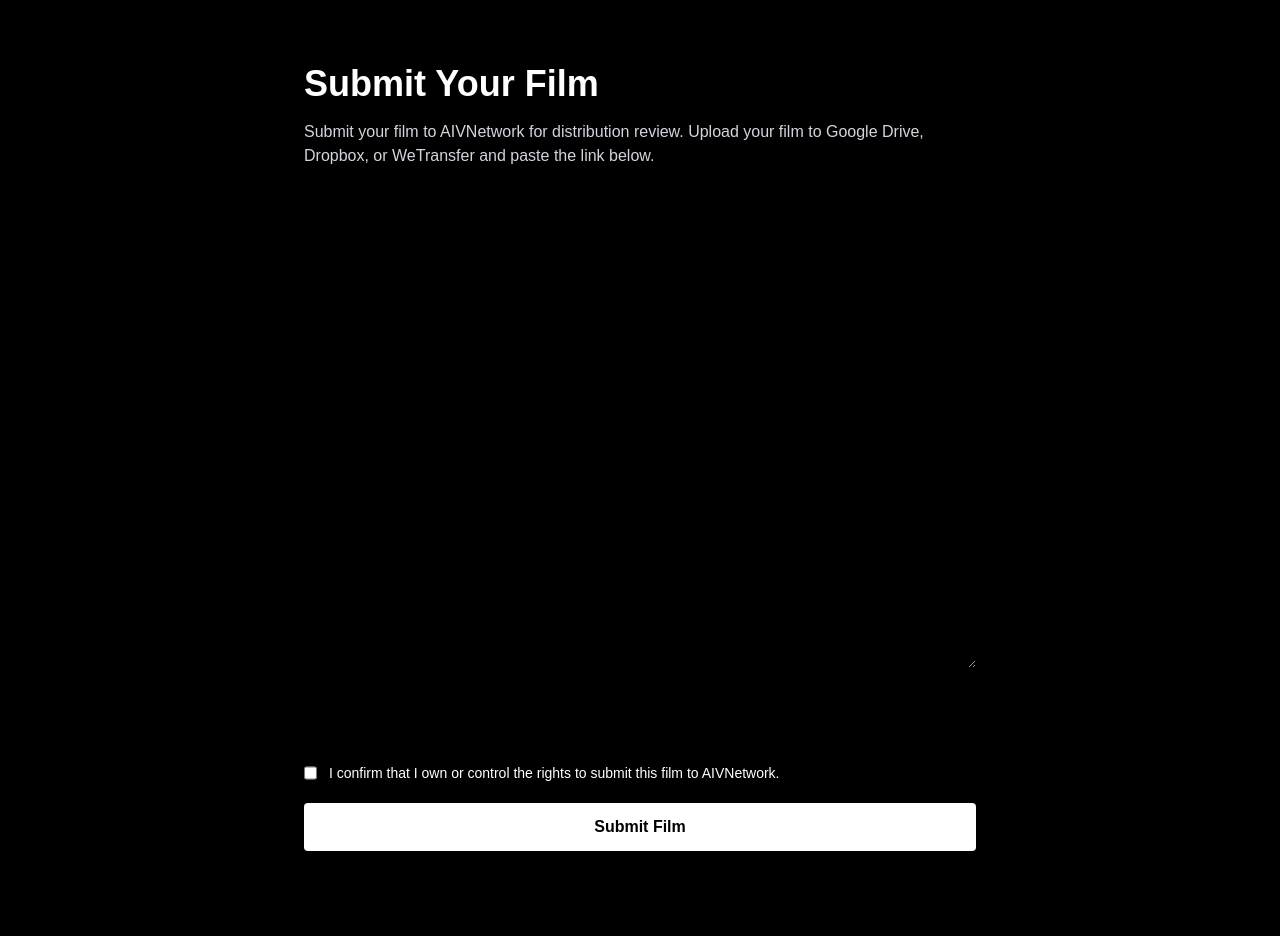
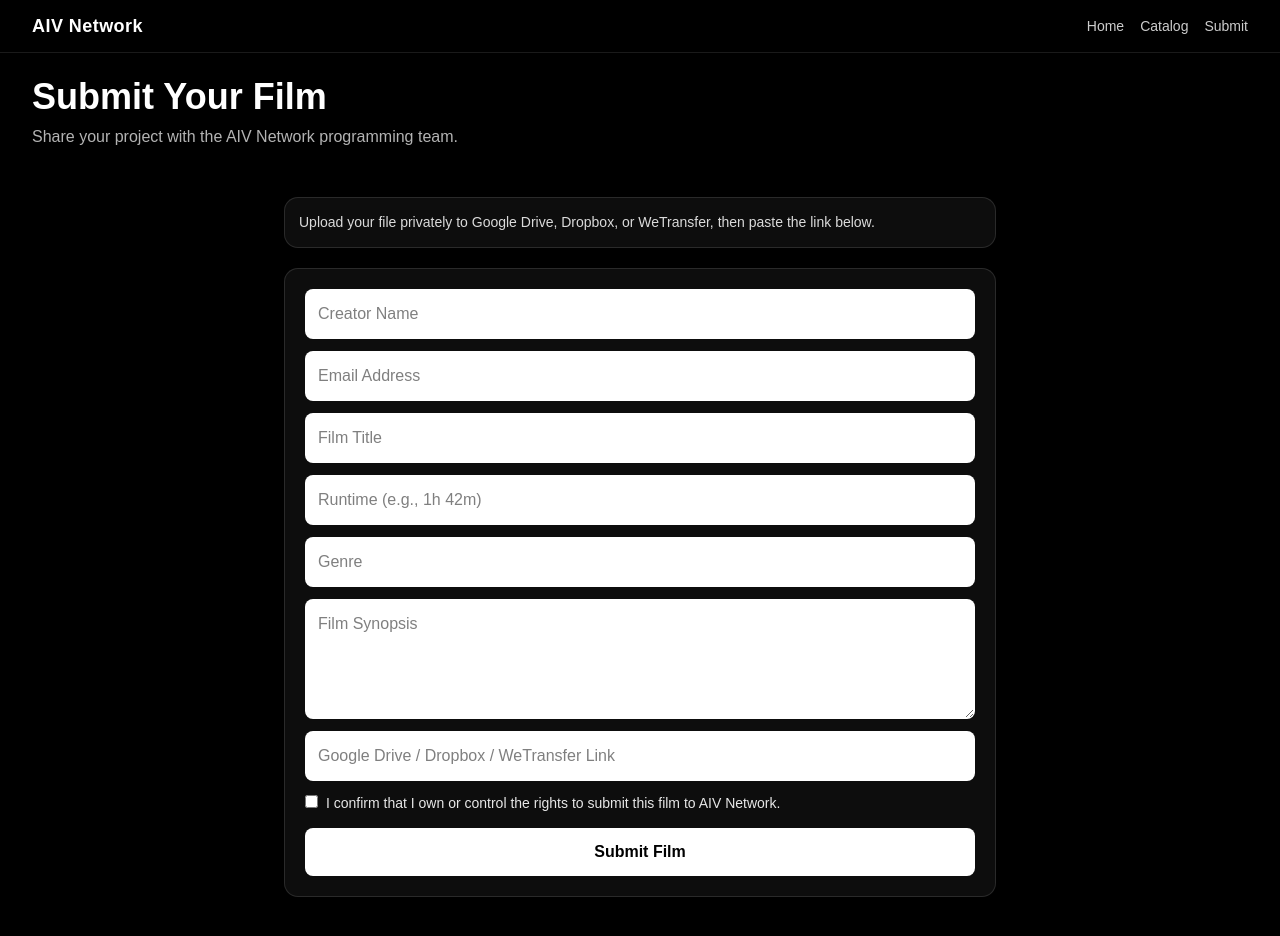
Before and after one commit to quallsl/aiv-network, a Next.js app: page /submit in a window 1280 px wide. Shown: the top 936 px of the page. Before the commit the page ends 915 px from the top, so only its background shows below. Built offline with nearby package versions, Linux system fonts and the light colour scheme.

Commit message:
Fix submission form layout and return actionable API errors

```diff
--- a/app/api/submit-film/route.js
+++ b/app/api/submit-film/route.js
@@ -8,7 +8,7 @@
     if (!resendApiKey) {
       console.error("Missing RESEND_API_KEY");
       return NextResponse.json(
-        { success: false, message: "Missing email configuration" },
+        { success: false, message: "Submission service is not configured yet. Please add RESEND_API_KEY." },
         { status: 500 }
       );
     }
--- a/app/catalog/page.tsx
+++ b/app/catalog/page.tsx
@@ -1,4 +1,7 @@
 export const dynamic = "force-dynamic";
+
+import { headers } from "next/headers";
+import PageShell from "../components/PageShell";
 
 type Film = {
   id: string;
@@ -13,8 +16,20 @@
   items: Film[];
 };
 
+function getBaseUrl() {
+  const vercelUrl = process.env.VERCEL_URL;
+  if (vercelUrl) return `https://${vercelUrl}`;
+
+  const h = headers();
+  const host = h.get("host");
+  const protocol = host?.includes("localhost") ? "http" : "https";
+  if (host) return `${protocol}://${host}`;
+
+  return "http://localhost:3000";
+}
+
 async function getData() {
-  const res = await fetch("http://localhost:3000/api/films", {
+  const res = await fetch(`${getBaseUrl()}/api/films`, {
     cache: "no-store",
   });
 
@@ -36,18 +51,13 @@
   const cloudName: string = data.cloudinaryCloudName ?? "";
 
   return (
-    <main style={{ padding: 24 }}>
-      {/* EXISTING HERO / FEATURED CONTENT STAYS ABOVE */}
-
-      <h2 style={{ fontSize: 22, fontWeight: 700, marginTop: 32 }}>
-        Catalog
-      </h2>
+    <PageShell title="Catalog" subtitle="Explore curated AI films and originals.">
+      <main style={{ padding: 24, paddingTop: 0 }}>
+        <h2 style={{ fontSize: 22, fontWeight: 700, marginTop: 32 }}>Catalog</h2>
 
         {rows.map((row) => (
           <section key={row.id} style={{ marginTop: 28 }}>
-          <h3 style={{ fontSize: 18, fontWeight: 700, marginBottom: 12 }}>
-            {row.title}
-          </h3>
+            <h3 style={{ fontSize: 18, fontWeight: 700, marginBottom: 12 }}>{row.title}</h3>
 
             <div
               style={{
@@ -125,5 +135,6 @@
           </section>
         ))}
       </main>
+    </PageShell>
   );
 }
--- /dev/null
+++ b/app/components/PageShell.js
@@ -0,0 +1,25 @@
+import Link from "next/link";
+
+export default function PageShell({ title = "AIV Network", subtitle = "AI film streaming & creator platform", children }) {
+  return (
+    <main className="min-h-screen bg-black text-white">
+      <header className="sticky top-0 z-20 border-b border-white/10 bg-black/85 backdrop-blur">
+        <div className="mx-auto flex w-full max-w-7xl items-center justify-between px-4 py-3 md:px-8">
+          <Link href="/" className="text-lg font-bold tracking-wide">AIV Network</Link>
+          <nav className="flex items-center gap-4 text-sm text-white/80">
+            <Link href="/" className="hover:text-white">Home</Link>
+            <Link href="/catalog" className="hover:text-white">Catalog</Link>
+            <Link href="/submit" className="hover:text-white">Submit</Link>
+          </nav>
+        </div>
+      </header>
+
+      <section className="mx-auto w-full max-w-7xl px-4 pb-12 pt-6 md:px-8">
+        <h1 className="text-3xl font-bold md:text-4xl">{title}</h1>
+        {subtitle ? <p className="mt-2 max-w-3xl text-white/70">{subtitle}</p> : null}
+      </section>
+
+      {children}
+    </main>
+  );
+}
--- a/app/page.js
+++ b/app/page.js
@@ -187,7 +187,16 @@
   };
 
   return (
-    <main style={{ background: "black", color: "white", minHeight: "100vh" }}>
+        <main style={{ background: "black", color: "white", minHeight: "100vh" }}>
+      <header style={{ position: "fixed", top: 0, left: 0, right: 0, zIndex: 20, borderBottom: "1px solid rgba(255,255,255,0.12)", background: "rgba(0,0,0,0.6)", backdropFilter: "blur(8px)" }}>
+        <div style={{ display: "flex", alignItems: "center", justifyContent: "space-between", padding: "12px 24px" }}>
+          <div style={{ fontWeight: 800, letterSpacing: ".04em" }}>AIV Network</div>
+          <div style={{ display: "flex", gap: 14 }}>
+            <Link href="/catalog" style={{ color: "white", opacity: 0.85 }}>Catalog</Link>
+            <Link href="/submit" style={{ color: "white", opacity: 0.85 }}>Submit</Link>
+          </div>
+        </div>
+      </header>
       <section style={{ position: "relative", height: "92vh", overflow: "hidden" }}>
         {trailerUrl ? (
           <video
--- a/app/submit/page.jsx
+++ b/app/submit/page.jsx
@@ -1,17 +1,33 @@
 "use client";
 
 import { useState } from "react";
+import PageShell from "../components/PageShell";
+
+const initialState = { kind: "idle", message: "" };
+const fieldStyle = {
+  width: "100%",
+  display: "block",
+  padding: "12px",
+  borderRadius: 8,
+  border: "1px solid rgba(255,255,255,0.18)",
+  background: "#fff",
+  color: "#000",
+  marginBottom: 12,
+};
 
 export default function SubmitPage() {
-  const [status, setStatus] = useState("");
+  const [status, setStatus] = useState(initialState);
+  const [submitting, setSubmitting] = useState(false);
 
   async function handleSubmit(e) {
     e.preventDefault();
-    setStatus("Submitting...");
+    setSubmitting(true);
+    setStatus({ kind: "info", message: "Submitting your film..." });
 
     const formData = new FormData(e.currentTarget);
     const data = Object.fromEntries(formData.entries());
 
+    try {
       const res = await fetch("/api/submit-film", {
         method: "POST",
         headers: {
@@ -20,46 +36,56 @@
         body: JSON.stringify(data),
       });
 
+      const payload = await res.json().catch(() => ({}));
+
       if (res.ok) {
-      setStatus("Your film has been submitted to AIVNetwork.");
+        setStatus({ kind: "success", message: "Thanks! Your film was submitted to AIV Network for review." });
         e.currentTarget.reset();
       } else {
-      setStatus("Something went wrong. Please try again.");
+        setStatus({ kind: "error", message: payload.message || "Submission failed. Please verify your info and try again." });
+      }
+    } catch {
+      setStatus({ kind: "error", message: "Network error while submitting. Please try again in a minute." });
+    } finally {
+      setSubmitting(false);
     }
   }
 
   return (
-    <main className="min-h-screen bg-black text-white px-6 py-16">
-      <div className="max-w-2xl mx-auto">
-        <h1 className="text-4xl font-bold mb-4">Submit Your Film</h1>
+    <PageShell title="Submit Your Film" subtitle="Share your project with the AIV Network programming team.">
+      <section style={{ margin: "0 auto", width: "100%", maxWidth: 760, padding: "0 24px 64px" }}>
+        <div style={{ marginBottom: 20, borderRadius: 14, border: "1px solid rgba(255,255,255,0.12)", background: "rgba(255,255,255,0.05)", padding: 14, color: "rgba(255,255,255,0.85)", fontSize: 14 }}>
+          Upload your file privately to Google Drive, Dropbox, or WeTransfer, then paste the link below.
+        </div>
 
-        <p className="text-gray-300 mb-8">
-          Submit your film to AIVNetwork for distribution review. Upload your film to Google Drive, Dropbox, or WeTransfer and paste the link below.
-        </p>
+        <form onSubmit={handleSubmit} style={{ borderRadius: 14, border: "1px solid rgba(255,255,255,0.12)", background: "rgba(255,255,255,0.05)", padding: 20 }}>
+          <input name="creatorName" required placeholder="Creator Name" style={fieldStyle} />
+          <input name="email" type="email" required placeholder="Email Address" style={fieldStyle} />
+          <input name="filmTitle" required placeholder="Film Title" style={fieldStyle} />
+          <input name="runtime" required placeholder="Runtime (e.g., 1h 42m)" style={fieldStyle} />
+          <input name="genre" placeholder="Genre" style={fieldStyle} />
+          <textarea name="synopsis" required placeholder="Film Synopsis" style={{ ...fieldStyle, minHeight: 120 }} />
+          <input name="videoLink" type="url" required placeholder="Google Drive / Dropbox / WeTransfer Link" style={fieldStyle} />
 
-        <form onSubmit={handleSubmit} className="space-y-5">
-          <input name="creatorName" required placeholder="Creator Name" className="w-full p-3 rounded text-black" />
-          <input name="email" type="email" required placeholder="Email Address" className="w-full p-3 rounded text-black" />
-          <input name="filmTitle" required placeholder="Film Title" className="w-full p-3 rounded text-black" />
-          <input name="runtime" required placeholder="Runtime" className="w-full p-3 rounded text-black" />
-          <input name="genre" placeholder="Genre" className="w-full p-3 rounded text-black" />
-
-          <textarea name="synopsis" required placeholder="Film Synopsis" className="w-full p-3 rounded text-black h-32" />
-
-          <input name="videoLink" type="url" required placeholder="Google Drive / Dropbox / WeTransfer Link" className="w-full p-3 rounded text-black" />
-
-          <label className="flex gap-3 text-sm text-gray-303">
-            <input type="checkbox" name="rightsConfirmed" required />
-            I confirm that I own or control the rights to submit this film to AIVNetwork.
+          <label style={{ display: "flex", alignItems: "flex-start", gap: 8, fontSize: 14, color: "rgba(255,255,255,0.9)", marginBottom: 14 }}>
+            <input type="checkbox" name="rightsConfirmed" required style={{ marginTop: 2 }} />
+            I confirm that I own or control the rights to submit this film to AIV Network.
           </label>
 
-          <button className="w-full bg-white text-black font-bold py-3 rounded">
-            Submit Film
+          <button
+            disabled={submitting}
+            style={{ width: "100%", borderRadius: 8, border: "none", background: "#fff", color: "#000", fontWeight: 700, padding: "12px", cursor: submitting ? "not-allowed" : "pointer", opacity: submitting ? 0.7 : 1 }}
+          >
+            {submitting ? "Submitting..." : "Submit Film"}
           </button>
         </form>
 
-        {status && <p className="mt-6 text-green-400">{status}</p>}
-      </div>
-    </main>
+        {status.message && (
+          <p style={{ marginTop: 18, fontSize: 14, color: status.kind === "error" ? "#f87171" : status.kind === "success" ? "#4ade80" : "rgba(255,255,255,0.85)" }}>
+            {status.message}
+          </p>
+        )}
+      </section>
+    </PageShell>
   );
 }
--- a/app/watch/[...id]/page.js
+++ b/app/watch/[...id]/page.js
@@ -26,9 +26,9 @@
   return (
     <main className="min-h-screen bg-black text-white">
       <div className="px-4 py-4 md:px-10 flex items-center gap-3">
-        <Link href="/" className="text-sm opacity-80 hover:opacity-100">
-          ← Back
-        </Link>
+        <Link href="/" className="text-sm opacity-80 hover:opacity-100">← Back</Link>
+        <Link href="/catalog" className="text-sm opacity-80 hover:opacity-100">Catalog</Link>
+        <Link href="/submit" className="text-sm opacity-80 hover:opacity-100">Submit</Link>
         <div className="text-sm opacity-80 truncate">{decodedPath}</div>
       </div>
 
--- a/app/watch/[id]/page.js
+++ b/app/watch/[id]/page.js
@@ -46,9 +46,9 @@
   return (
     <main className="min-h-screen bg-black text-white">
       <div className="px-4 py-4 md:px-10 flex items-center gap-3">
-        <Link href="/" className="text-sm opacity-80 hover:opacity-100">
-          ← Back
-        </Link>
+        <Link href="/" className="text-sm opacity-80 hover:opacity-100">← Back</Link>
+        <Link href="/catalog" className="text-sm opacity-80 hover:opacity-100">Catalog</Link>
+        <Link href="/submit" className="text-sm opacity-80 hover:opacity-100">Submit</Link>
         <div className="text-sm opacity-80 truncate">{meta.title}</div>
       </div>
 
```
Lines whose indentation alone changed are shown as unchanged.
